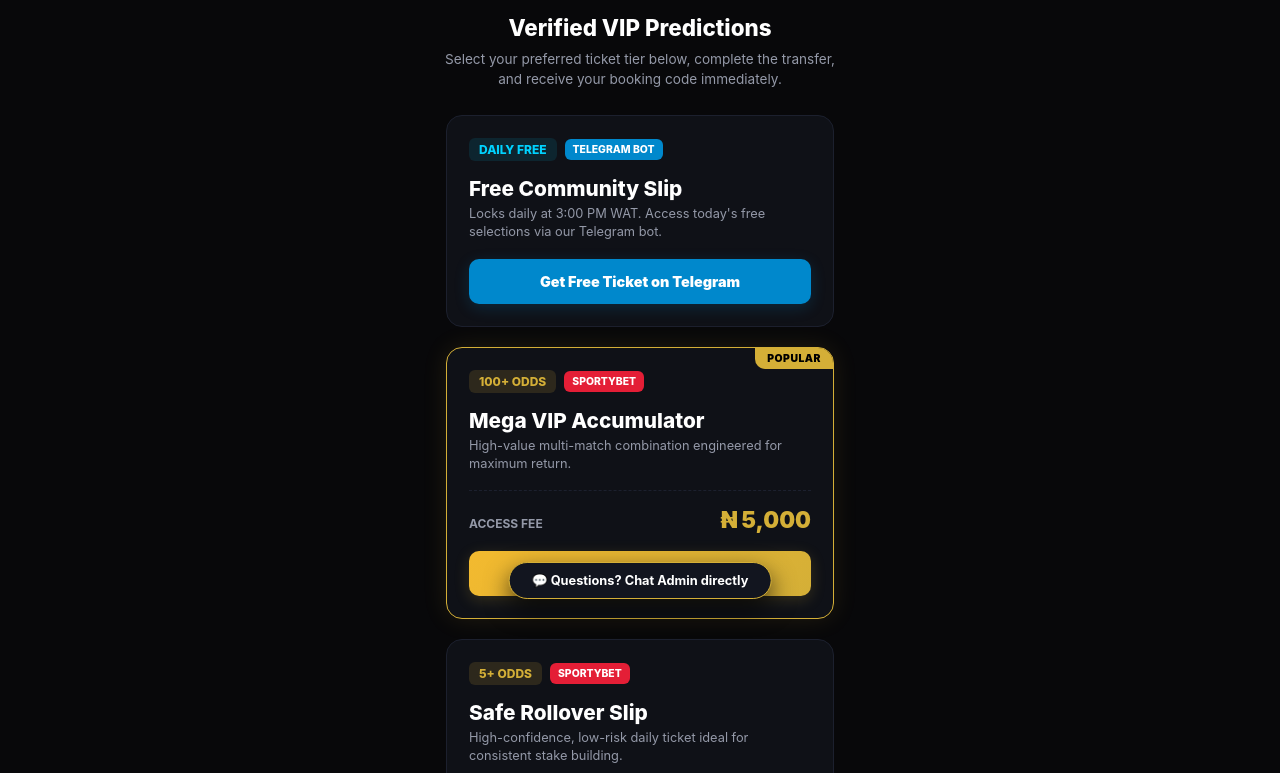
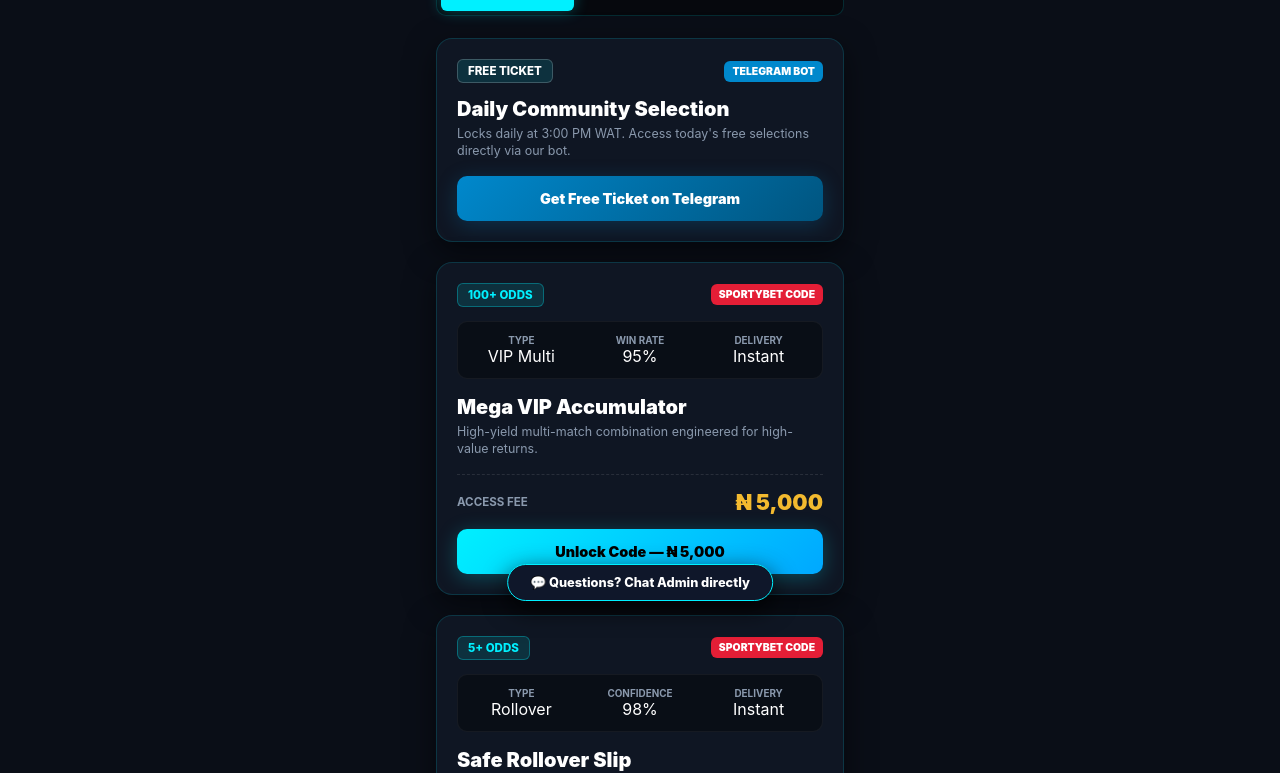
Before and after one commit to eehoida4-cell/apex-daily-odds-server, a website: page index.html in a window 1280 px wide. Shown: the part 181-954 px from the top of the page. Drawn offline with Linux system fonts and the light colour scheme.

Commit message:
Update index.html

```diff
--- a/index.html
+++ b/index.html
@@ -3,123 +3,148 @@
 <head>
   <meta charset="UTF-8">
   <meta name="viewport" content="width=device-width, initial-scale=1.0">
-  <title>Apex Daily Odds — Premium VIP Predictions</title>
+  <title>APEX DAILY ODDS — Live VIP Predictions</title>
   <style>
     :root {
-      --bg-dark: #08080a;
-      --card-bg: #0f1117;
-      --gold-primary: #d4af37;
-      --gold-glow: rgba(212, 175, 55, 0.25);
-      --text-bright: #ffffff;
-      --text-dim: #9499a8;
-      --border-subtle: #1c202e;
+      --bg-dark: #0a0e17;
+      --card-bg: rgba(18, 26, 41, 0.75);
+      --card-border: rgba(0, 240, 255, 0.15);
+      --neon-cyan: #00f0ff;
+      --win-green: #00e676;
       --sporty-red: #e41e36;
-      --telegram-blue: #0088cc;
+      --accent-gold: #f3ba2f;
+      --text-main: #ffffff;
+      --text-sub: #8a99ad;
+      --radius-lg: 16px;
+      --radius-md: 10px;
     }
 
-    * { box-sizing: border-box; margin: 0; padding: 0; font-family: 'Inter', system-ui, -apple-system, sans-serif; }
-    body { background-color: var(--bg-dark); color: var(--text-bright); padding-bottom: 90px; }
+    * { box-sizing: border-box; margin: 0; padding: 0; font-family: -apple-system, BlinkMacSystemFont, 'Segoe UI', Roboto, Helvetica, Arial, sans-serif; }
+    body { background: var(--bg-dark); color: var(--text-main); padding-bottom: 90px; -webkit-font-smoothing: antialiased; }
 
-    /* Top Banner / Announcement */
-    .top-bar { background: linear-gradient(90deg, #121622, #1b2030, #121622); text-align: center; padding: 8px 15px; font-size: 0.75rem; color: var(--gold-primary); font-weight: 700; border-bottom: 1px solid var(--border-subtle); letter-spacing: 0.5px; }
+    /* Top Live Match Ticker */
+    .ticker-bar {
+      background: #060910;
+      border-bottom: 1px solid rgba(255, 255, 255, 0.08);
+      padding: 8px 16px;
+      font-size: 0.72rem;
+      display: flex;
+      justify-content: space-between;
+      align-items: center;
+    }
+    .ticker-live { color: var(--win-green); font-weight: 800; display: flex; align-items: center; gap: 6px; }
+    .pulse-dot { width: 7px; height: 7px; background: var(--win-green); border-radius: 50%; box-shadow: 0 0 8px var(--win-green); animation: pulse 1.4s infinite; }
+
+    @keyframes pulse {
+      0%, 100% { opacity: 1; transform: scale(1); }
+      50% { opacity: 0.3; transform: scale(0.8); }
+    }
 
     /* Header */
-    header { text-align: center; padding: 30px 20px 20px 20px; }
-    .logo-badge { display: inline-block; width: 45px; height: 45px; background: radial-gradient(circle, var(--gold-primary) 0%, #8a6d1c 100%); border-radius: 50%; line-height: 45px; font-weight: 900; color: #000; font-size: 1.2rem; margin-bottom: 10px; box-shadow: 0 0 20px var(--gold-glow); }
-    .brand-title { font-size: 1.6rem; font-weight: 900; letter-spacing: 1px; }
-    .brand-title span { color: var(--gold-primary); }
-    .brand-sub { font-size: 0.65rem; color: var(--gold-primary); letter-spacing: 3px; font-weight: 800; margin-top: 4px; text-transform: uppercase; }
+    header { text-align: center; padding: 24px 20px 18px 20px; border-bottom: 1px solid rgba(255, 255, 255, 0.05); }
+    .logo { font-size: 1.4rem; font-weight: 900; letter-spacing: 1.5px; }
+    .logo span { color: var(--neon-cyan); text-shadow: 0 0 12px rgba(0, 240, 255, 0.4); }
+    .motto { font-size: 0.62rem; color: var(--accent-gold); letter-spacing: 2.5px; font-weight: 800; text-transform: uppercase; margin-top: 4px; }
 
-    /* Hero Section */
-    .hero { text-align: center; padding: 10px 20px 25px 20px; max-width: 450px; margin: 0 auto; }
-    .hero h1 { font-size: 1.4rem; font-weight: 800; margin-bottom: 8px; color: var(--text-bright); }
-    .hero p { color: var(--text-dim); font-size: 0.85rem; line-height: 1.5; }
+    /* Container */
+    .main-wrapper { max-width: 440px; margin: 0 auto; padding: 20px 16px; }
 
-    /* Main Container */
-    .wrapper { max-width: 420px; margin: 0 auto; padding: 0 16px; }
+    /* Category Filter Tabs */
+    .tabs-group {
+      display: flex;
+      background: rgba(0, 0, 0, 0.4);
+      border: 1px solid var(--card-border);
+      border-radius: var(--radius-md);
+      padding: 4px;
+      margin-bottom: 22px;
+    }
+    .tab-btn {
+      flex: 1;
+      background: transparent;
+      border: none;
+      color: var(--text-sub);
+      padding: 10px;
+      font-size: 0.78rem;
+      font-weight: 800;
+      border-radius: 6px;
+      cursor: pointer;
+      transition: all 0.2s;
+    }
+    .tab-btn.active { background: var(--neon-cyan); color: #000; box-shadow: 0 0 15px rgba(0, 240, 255, 0.3); }
 
-    /* Luxury Ticket Card Styling */
+    /* Ticket Cards */
     .ticket-card {
       background: var(--card-bg);
-      border: 1px solid var(--border-subtle);
-      border-radius: 16px;
-      padding: 22px;
+      backdrop-filter: blur(12px);
+      border: 1px solid var(--card-border);
+      border-radius: var(--radius-lg);
+      padding: 20px;
       margin-bottom: 20px;
       position: relative;
-      overflow: hidden;
-      transition: transform 0.2s ease, border-color 0.2s ease;
+      box-shadow: 0 10px 30px rgba(0, 0, 0, 0.5);
     }
 
-    .ticket-card:hover { border-color: var(--gold-primary); }
+    .card-top { display: flex; justify-content: space-between; align-items: center; margin-bottom: 14px; }
+    .odds-badge { background: rgba(0, 240, 255, 0.12); color: var(--neon-cyan); border: 1px solid rgba(0, 240, 255, 0.3); font-size: 0.72rem; padding: 4px 10px; border-radius: 6px; font-weight: 800; }
+    .bookie-badge { background: var(--sporty-red); color: #fff; font-size: 0.65rem; padding: 4px 8px; border-radius: 6px; font-weight: 900; }
 
-    .ticket-card.featured {
-      border: 1px solid var(--gold-primary);
-      box-shadow: 0 0 25px rgba(212, 175, 55, 0.12);
+    /* Metrics Bar inside Card */
+    .card-metrics {
+      display: grid;
+      grid-template-columns: repeat(3, 1fr);
+      gap: 8px;
+      background: rgba(0, 0, 0, 0.35);
+      border: 1px solid rgba(255, 255, 255, 0.05);
+      border-radius: var(--radius-md);
+      padding: 12px 8px;
+      margin-bottom: 16px;
+      text-align: center;
     }
+    .m-lbl { font-size: 0.62rem; color: var(--text-sub); font-weight: 700; text-transform: uppercase; }
+    .m-val { font-size: 0.88rem; font-weight: 900; color: #fff; margin-top: 3px; }
+    .m-val.green { color: var(--win-green); }
 
-    .featured-tag {
-      position: absolute;
-      top: 0;
-      right: 0;
-      background: var(--gold-primary);
-      color: #000;
-      font-size: 0.65rem;
-      font-weight: 900;
-      padding: 4px 12px;
-      border-bottom-left-radius: 10px;
-      text-transform: uppercase;
-      letter-spacing: 0.5px;
-    }
+    .ticket-title { font-size: 1.25rem; font-weight: 900; margin-bottom: 4px; }
+    .ticket-sub { color: var(--text-sub); font-size: 0.78rem; margin-bottom: 16px; line-height: 1.4; }
 
-    .card-meta { display: flex; align-items: center; gap: 8px; margin-bottom: 15px; }
-    .pill-odds { background: rgba(212, 175, 55, 0.15); color: var(--gold-primary); font-size: 0.75rem; font-weight: 800; padding: 4px 10px; border-radius: 6px; }
-    .pill-bookie { background: var(--sporty-red); color: #fff; font-size: 0.65rem; font-weight: 800; padding: 4px 8px; border-radius: 6px; }
+    /* Price and Action Row */
+    .price-row { display: flex; justify-content: space-between; align-items: center; border-top: 1px dashed rgba(255, 255, 255, 0.1); padding-top: 14px; margin-bottom: 14px; }
+    .p-label { font-size: 0.72rem; color: var(--text-sub); font-weight: 700; }
+    .p-value { font-size: 1.35rem; font-weight: 900; color: var(--accent-gold); }
 
-    .ticket-title { font-size: 1.3rem; font-weight: 800; margin-bottom: 4px; }
-    .ticket-desc { color: var(--text-dim); font-size: 0.8rem; margin-bottom: 18px; line-height: 1.4; }
-
-    .price-row { display: flex; justify-content: space-between; align-items: baseline; margin-bottom: 18px; border-top: 1px dashed var(--border-subtle); padding-top: 15px; }
-    .price-label { font-size: 0.75rem; color: var(--text-dim); text-transform: uppercase; font-weight: 700; }
-    .price-value { font-size: 1.4rem; font-weight: 900; color: var(--gold-primary); }
-
-    /* Buttons */
-    .btn-gold {
-      display: block;
+    .btn-action {
       width: 100%;
-      background: linear-gradient(135deg, #f3ba2f 0%, #d4af37 100%);
+      background: linear-gradient(135deg, #00f0ff 0%, #00a8ff 100%);
       color: #000;
       font-weight: 900;
       border: none;
       padding: 14px;
-      border-radius: 10px;
+      border-radius: var(--radius-md);
       font-size: 0.9rem;
       cursor: pointer;
+      text-decoration: none;
+      display: inline-block;
       text-align: center;
-      text-decoration: none;
-      box-shadow: 0 4px 15px rgba(212, 175, 55, 0.2);
+      box-shadow: 0 4px 20px rgba(0, 240, 255, 0.25);
     }
 
-    .btn-telegram {
-      background: var(--telegram-blue);
-      color: #fff;
-      box-shadow: 0 4px 15px rgba(0, 136, 204, 0.2);
-    }
+    .btn-telegram { background: linear-gradient(135deg, #0088cc 0%, #005580 100%); color: #fff; box-shadow: 0 4px 20px rgba(0, 136, 204, 0.25); }
 
     /* Floating Support Anchor */
     .float-support {
       position: fixed;
-      bottom: 20px;
+      bottom: 18px;
       left: 50%;
       transform: translateX(-50%);
-      background: #12151f;
-      border: 1px solid var(--gold-primary);
+      background: #0f172a;
+      border: 1px solid var(--neon-cyan);
       color: #fff;
       padding: 10px 22px;
       border-radius: 30px;
       font-size: 0.8rem;
-      font-weight: 700;
+      font-weight: 800;
       text-decoration: none;
-      box-shadow: 0 10px 25px rgba(0,0,0,0.7);
+      box-shadow: 0 8px 25px rgba(0, 0, 0, 0.8);
       z-index: 99;
       display: flex;
       align-items: center;
@@ -131,139 +156,176 @@
       display: none;
       position: fixed;
       inset: 0;
-      background: rgba(0,0,0,0.85);
-      backdrop-filter: blur(5px);
+      background: rgba(4, 7, 12, 0.88);
+      backdrop-filter: blur(8px);
       z-index: 1000;
       justify-content: center;
       align-items: center;
       padding: 20px;
     }
 
-    .modal-box {
-      background: #0f1117;
-      border: 1px solid var(--gold-primary);
-      border-radius: 16px;
+    .modal-content {
+      background: #0f1623;
+      border: 1px solid var(--neon-cyan);
+      border-radius: var(--radius-lg);
       width: 100%;
       max-width: 380px;
       padding: 24px;
+      box-shadow: 0 0 30px rgba(0, 240, 255, 0.2);
     }
 
-    .modal-head { font-size: 1.2rem; font-weight: 800; color: var(--gold-primary); text-align: center; margin-bottom: 15px; }
+    .modal-title { font-size: 1.2rem; font-weight: 900; color: var(--neon-cyan); text-align: center; margin-bottom: 14px; }
 
-    .account-card {
-      background: #08080a;
-      border: 1px solid var(--border-subtle);
-      border-radius: 10px;
+    .bank-card {
+      background: #080c14;
+      border: 1px dashed rgba(0, 240, 255, 0.3);
       padding: 14px;
-      margin-bottom: 18px;
-      font-size: 0.85rem;
+      border-radius: var(--radius-md);
+      margin-bottom: 16px;
+      font-size: 0.84rem;
       line-height: 1.6;
     }
+    .bank-card strong { color: var(--accent-gold); }
 
-    .account-card strong { color: var(--gold-primary); }
-
-    .form-group { margin-bottom: 14px; }
-    .form-group label { display: block; font-size: 0.75rem; color: var(--text-dim); margin-bottom: 6px; font-weight: 600; }
+    .form-group { margin-bottom: 12px; text-align: left; }
+    .form-group label { display: block; font-size: 0.72rem; color: var(--text-sub); font-weight: 700; margin-bottom: 4px; text-transform: uppercase; }
     .form-group input {
       width: 100%;
-      background: #08080a;
-      border: 1px solid var(--border-subtle);
+      background: #080c14;
+      border: 1px solid rgba(255, 255, 255, 0.1);
       color: #fff;
-      padding: 12px;
+      padding: 11px;
       border-radius: 8px;
       font-size: 0.85rem;
       outline: none;
     }
+    .form-group input:focus { border-color: var(--neon-cyan); }
 
-    .form-group input:focus { border-color: var(--gold-primary); }
-
-    .btn-cancel { width: 100%; background: transparent; color: var(--text-dim); border: none; padding: 10px; font-size: 0.8rem; cursor: pointer; margin-top: 6px; font-weight: 700; }
+    .btn-cancel { width: 100%; background: transparent; color: var(--text-sub); border: none; padding: 10px; font-size: 0.8rem; cursor: pointer; margin-top: 6px; font-weight: 800; }
   </style>
 </head>
 <body>
 
-  <!-- Top Announcement -->
-  <div class="top-bar">⚡ SPORTYBET CODES — INSTANT TELEGRAM DELIVERY</div>
+  <!-- Top Live Ticker -->
+  <div class="ticker-bar">
+    <div class="ticker-live"><div class="pulse-dot"></div> LIVE VERIFIED SLIPS</div>
+    <div style="color: var(--text-sub);">SPORTYBET CODES</div>
+  </div>
 
   <!-- Header -->
   <header>
-    <div class="logo-badge">A</div>
-    <div class="brand-title">APEX <span>DAILY ODDS</span></div>
-    <div class="brand-sub">RULE EVERY PREDICTION</div>
+    <div class="logo">APEX <span>DAILY ODDS</span></div>
+    <div class="motto">RULE EVERY PREDICTION</div>
   </header>
 
-  <!-- Hero -->
-  <section class="hero">
-    <h1>Verified VIP Predictions</h1>
-    <p>Select your preferred ticket tier below, complete the transfer, and receive your booking code immediately.</p>
-  </section>
+  <!-- Container -->
+  <div class="main-wrapper">
 
-  <!-- Main Tickets Wrapper -->
-  <div class="wrapper">
+    <!-- Category Tabs -->
+    <div class="tabs-group">
+      <button class="tab-btn active" onclick="filterCategory('all')">ALL SLIPS</button>
+      <button class="tab-btn" onclick="filterCategory('vip')">VIP ACCUMULATORS</button>
+      <button class="tab-btn" onclick="filterCategory('free')">FREE TICKETS</button>
+    </div>
 
     <!-- Free Ticket Card -->
-    <div class="ticket-card">
-      <div class="card-meta">
-        <span class="pill-odds" style="color:#00d2ff; background:rgba(0,210,255,0.1);">DAILY FREE</span>
-        <span class="pill-bookie" style="background:#0088cc;">TELEGRAM BOT</span>
+    <div class="ticket-card" data-cat="free">
+      <div class="card-top">
+        <span class="odds-badge" style="color: #fff; border-color: rgba(255,255,255,0.2);">FREE TICKET</span>
+        <span class="bookie-badge" style="background: #0088cc;">TELEGRAM BOT</span>
       </div>
-      <div class="ticket-title">Free Community Slip</div>
-      <div class="ticket-desc">Locks daily at 3:00 PM WAT. Access today's free selections via our Telegram bot.</div>
-      <a href="https://t.me/ApexTicketMaster_bot?start=get_free_ticket" target="_blank" class="btn-gold btn-telegram">Get Free Ticket on Telegram</a>
+      <div class="ticket-title">Daily Community Selection</div>
+      <div class="ticket-sub">Locks daily at 3:00 PM WAT. Access today's free selections directly via our bot.</div>
+      <a href="https://t.me/ApexTicketMaster_bot?start=get_free_ticket" target="_blank" class="btn-action btn-telegram">Get Free Ticket on Telegram</a>
     </div>
 
     <!-- 100+ Odds Card -->
-    <div class="ticket-card featured">
-      <div class="featured-tag">POPULAR</div>
-      <div class="card-meta">
-        <span class="pill-odds">100+ ODDS</span>
-        <span class="pill-bookie">SPORTYBET</span>
+    <div class="ticket-card" data-cat="vip">
+      <div class="card-top">
+        <span class="odds-badge">100+ ODDS</span>
+        <span class="bookie-badge">SPORTYBET CODE</span>
       </div>
+
+      <div class="card-metrics">
+        <div>
+          <div class="m-lbl">Type</div>
+          <div class="val">VIP Multi</div>
+        </div>
+        <div>
+          <div class="m-lbl">Win Rate</div>
+          <div class="val green">95%</div>
+        </div>
+        <div>
+          <div class="m-lbl">Delivery</div>
+          <div class="val">Instant</div>
+        </div>
+      </div>
+
       <div class="ticket-title">Mega VIP Accumulator</div>
-      <div class="ticket-desc">High-value multi-match combination engineered for maximum return.</div>
+      <div class="ticket-sub">High-yield multi-match combination engineered for high-value returns.</div>
+
       <div class="price-row">
-        <span class="price-label">Access Fee</span>
-        <span class="price-value">₦ 5,000</span>
+        <span class="p-label">ACCESS FEE</span>
+        <span class="p-value">₦ 5,000</span>
       </div>
-      <button type="button" class="btn-gold" onclick="openCheckout('100+ Odds Mega VIP', '5000')">Unlock Booking Code</button>
+
+      <button type="button" class="btn-action" onclick="openCheckout('100+ Odds Mega VIP', '5000')">Unlock Code — ₦ 5,000</button>
     </div>
 
     <!-- 5+ Odds Card -->
-    <div class="ticket-card">
-      <div class="card-meta">
-        <span class="pill-odds">5+ ODDS</span>
-        <span class="pill-bookie">SPORTYBET</span>
+    <div class="ticket-card" data-cat="vip">
+      <div class="card-top">
+        <span class="odds-badge">5+ ODDS</span>
+        <span class="bookie-badge">SPORTYBET CODE</span>
       </div>
+
+      <div class="card-metrics">
+        <div>
+          <div class="m-lbl">Type</div>
+          <div class="val">Rollover</div>
+        </div>
+        <div>
+          <div class="m-lbl">Confidence</div>
+          <div class="val green">98%</div>
+        </div>
+        <div>
+          <div class="m-lbl">Delivery</div>
+          <div class="val">Instant</div>
+        </div>
+      </div>
+
       <div class="ticket-title">Safe Rollover Slip</div>
-      <div class="ticket-desc">High-confidence, low-risk daily ticket ideal for consistent stake building.</div>
+      <div class="ticket-sub">Low-risk, high-confidence daily ticket built for continuous progression.</div>
+
       <div class="price-row">
-        <span class="price-label">Access Fee</span>
-        <span class="price-value">₦ 3,000</span>
+        <span class="p-label">ACCESS FEE</span>
+        <span class="p-value">₦ 3,000</span>
       </div>
-      <button type="button" class="btn-gold" onclick="openCheckout('5+ Odds Rollover', '3000')">Unlock Booking Code</button>
+
+      <button type="button" class="btn-action" onclick="openCheckout('5+ Odds Rollover', '3000')">Unlock Code — ₦ 3,000</button>
     </div>
 
   </div>
 
-  <!-- Floating Admin Contact -->
+  <!-- Floating Support Button -->
   <a href="https://t.me/ApexDailyOddsHQ" target="_blank" class="float-support">
     💬 Questions? Chat Admin directly
   </a>
 
   <!-- Payment Modal -->
   <div class="modal-overlay" id="checkoutModal">
-    <div class="modal-box">
-      <div class="modal-head">Complete Bank Transfer</div>
+    <div class="modal-content">
+      <div class="modal-title">Complete Payment</div>
 
-      <div class="account-card">
+      <div class="bank-card">
         <strong>Bank Name:</strong> PalmPay<br>
         <strong>Account No:</strong> 9066989021<br>
         <strong>Account Name:</strong> Blessings Eboh
       </div>
 
       <form id="paymentForm">
+        <input type="hidden" id="selectedAmount">
         <input type="hidden" id="selectedPlan">
-        <input type="hidden" id="selectedAmount">
 
         <div class="form-group">
           <label>Your Full Name</label>
@@ -280,13 +342,29 @@
           <input type="text" id="userRef" placeholder="Paste transfer reference here" required>
         </div>
 
-        <button type="submit" class="btn-gold" id="submitBtn">Submit Payment Claim</button>
+        <button type="submit" class="btn-action" id="submitBtn">Submit Claim to Admin</button>
         <button type="button" class="btn-cancel" onclick="closeCheckout()">Cancel</button>
       </form>
     </div>
   </div>
 
   <script>
+    function filterCategory(category) {
+      const tabs = document.querySelectorAll('.tab-btn');
+      const cards = document.querySelectorAll('.ticket-card');
+
+      tabs.forEach(tab => tab.classList.remove('active'));
+      event.target.classList.add('active');
+
+      cards.forEach(card => {
+        if (category === 'all' || card.dataset.cat === category) {
+          card.style.display = 'block';
+        } else {
+          card.style.display = 'none';
+        }
+      });
+    }
+
     function openCheckout(plan, price) {
       document.getElementById('selectedPlan').value = plan;
       document.getElementById('selectedAmount').value = price;
@@ -329,12 +407,12 @@
           closeCheckout();
           document.getElementById('paymentForm').reset();
         } else {
-          alert('Failed to submit claim. Please check your details and try again.');
+          alert('Failed to submit claim. Please try again.');
         }
       } catch (err) {
-        alert('An error occurred. Please check your network connection.');
+        alert('An error occurred. Please check your connection.');
       } finally {
-        btn.innerText = 'Submit Payment Claim';
+        btn.innerText = 'Submit Claim to Admin';
         btn.disabled = false;
       }
     });
```
